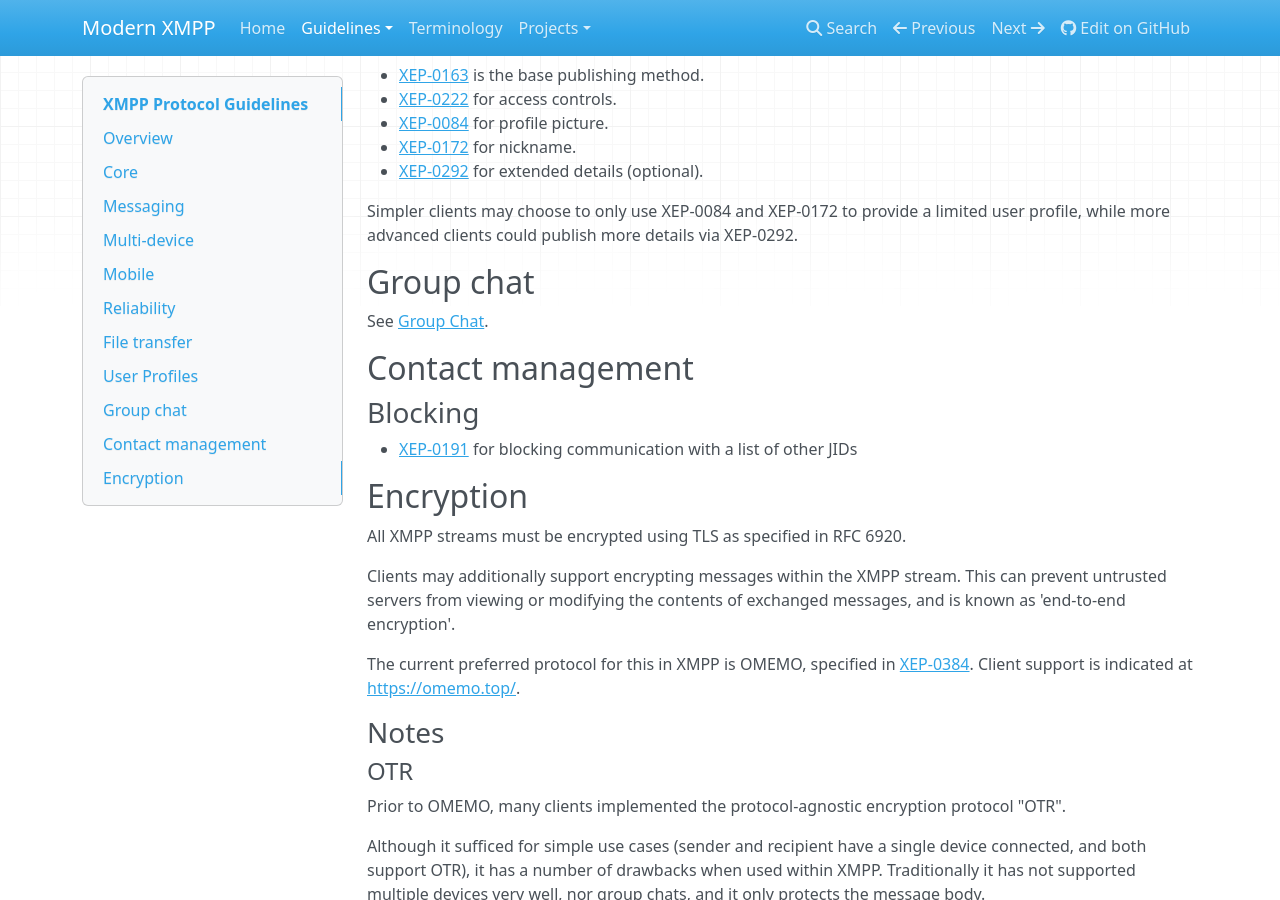
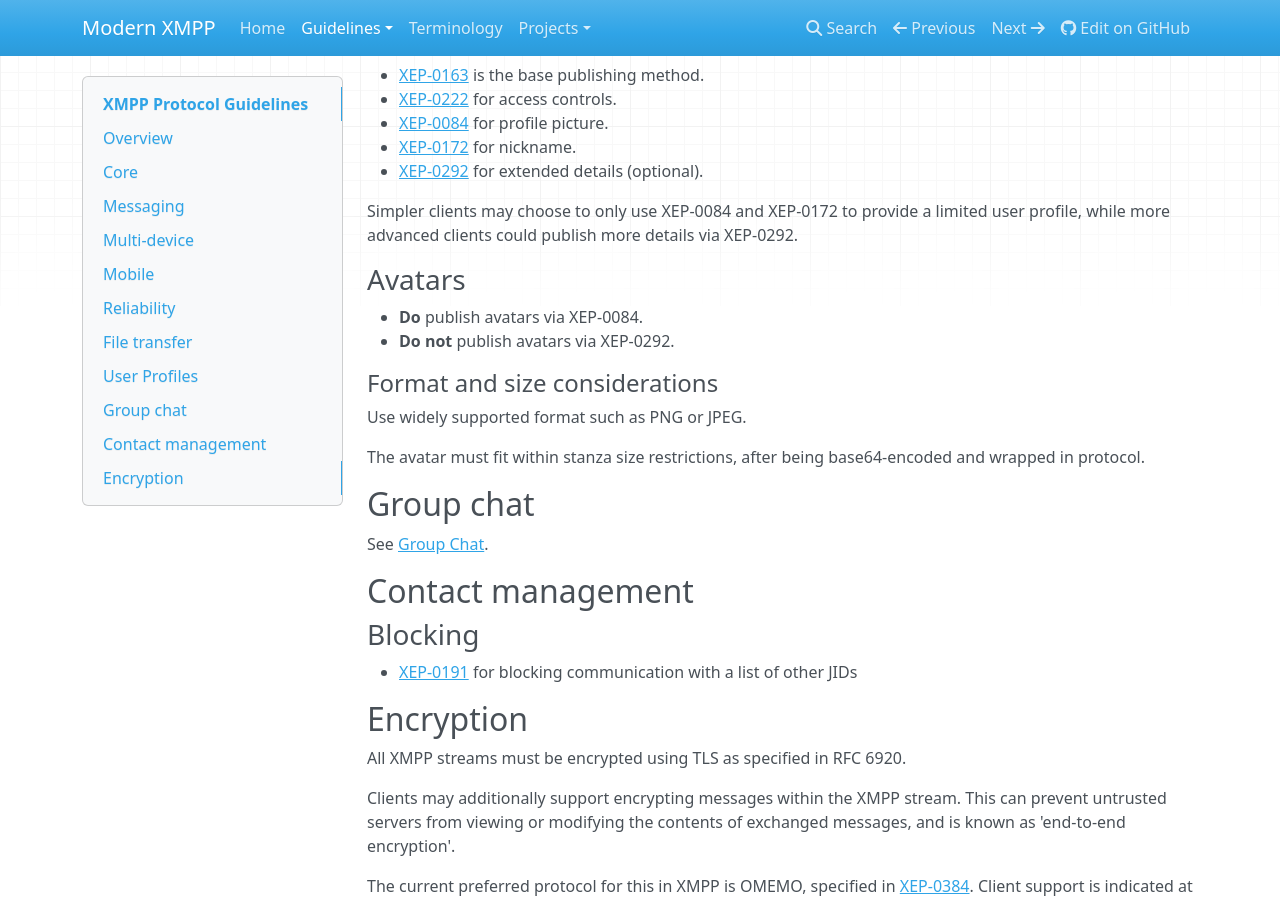
Before and after one commit to modernxmpp/modernxmpp, an MkDocs documentation site: the page built from docs/client/protocol.md, in a window 1280 px wide and 900 px high, scrolled down 5700 px. Built offline with MkDocs 1.6.1, drawn with Linux system fonts in a browser that asks for light colours; nearby versions of some CDN libraries.

Commit message:
protocol: Add section about avatars under profiles

```diff
--- a/docs/client/protocol.md
+++ b/docs/client/protocol.md
@@ -267,6 +267,18 @@ is required (and HTTP Upload does not suffice for some reason).
 Simpler clients may choose to only use XEP-0084 and XEP-0172 to provide a limited user profile,
 while more advanced clients could publish more details via XEP-0292.
 
+### Avatars
+
+-   **Do** publish avatars via XEP-0084.
+-   **Do not** publish avatars via XEP-0292.
+
+#### Format and size considerations
+
+Use widely supported format such as PNG or JPEG.
+
+The avatar must fit within stanza size restrictions, after being base64-encoded and wrapped in
+protocol.
+
 ## Group chat
 
 See [Group Chat](../groupchat/).
```
